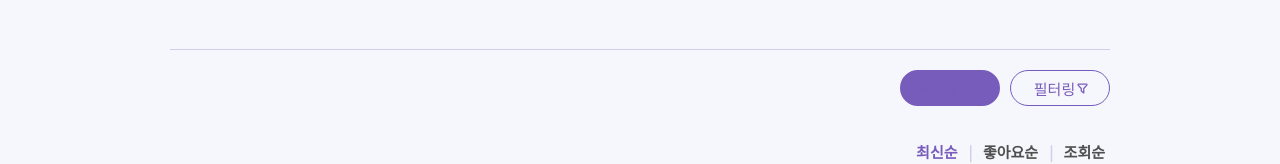
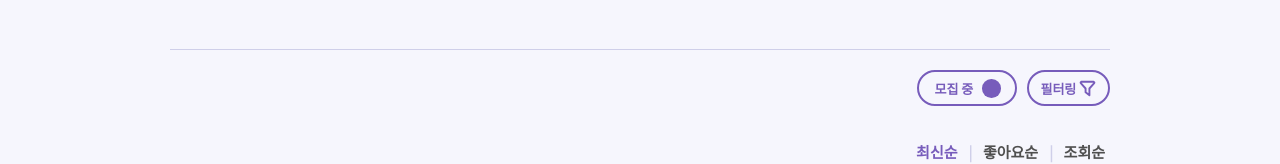
Before and after one commit to codestates-seb/seb40_main_035, a React (Create React App) app in the folder client/: page / in a window 1280 px wide. Shown: the part 249-413 px from the top of the page. Built offline with nearby package versions, Linux system fonts and the light colour scheme; no server answers.

Commit message:
design: 필터링 버튼 디자인 토글 버튼과 통일, 토글 버튼 props 수정

```diff
--- a/client/src/pages/Main.js
+++ b/client/src/pages/Main.js
@@ -66,17 +66,17 @@ const ArticlesGrid = styled.div`
 
 const FilterSelectorWrapper = styled.div`
   .filter-modal-toggle {
-    width: 100px;
     height: 36px;
     margin-left: 10px;
     padding-left: 4px;
 
     background-color: var(--purple-light);
-    border: solid 1px var(--purple);
+    border: solid 2px var(--purple);
     border-radius: 20px;
+    padding: 0 0.9em;
 
-    font-weight: 400;
-    font-size: 15px;
+    font-weight: 700;
+    font-size: 13px;
     color: var(--purple);
 
     transition: 300ms ease-in-out;
@@ -87,6 +87,11 @@ const FilterSelectorWrapper = styled.div`
 
     &.opened {
       background-color: var(--purple-medium);
+    }
+
+    svg {
+      stroke: var(--purple);
+      margin-right: -3px;
     }
   }
 
@@ -170,7 +175,7 @@ const SkillFilterSelector = ({ onApply, onClose, isOpened }) => {
         onClick={() => onClose()}
       >
         필터링
-        <TbFilter />
+        <TbFilter size={23} />
       </button>
       {isOpened && (
         <div className="filter-selector-modal">
@@ -285,7 +290,7 @@ const Main = () => {
           <SwitchToggle
             left="전체 보기"
             right="모집 중"
-            checked={viewAllStatus}
+            setChecked={viewAllStatus}
             width="100px"
             onClick={() => {
               setViewStatus(!viewAllStatus);
```
